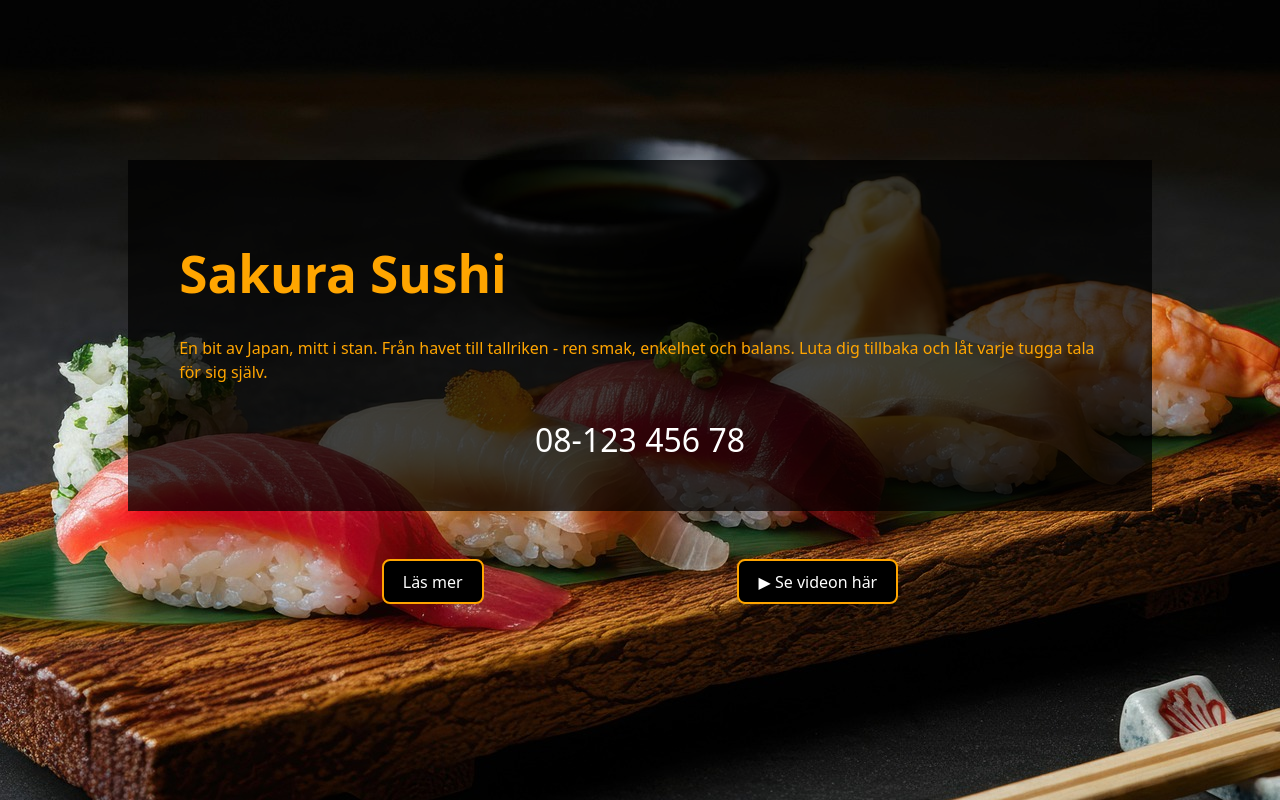
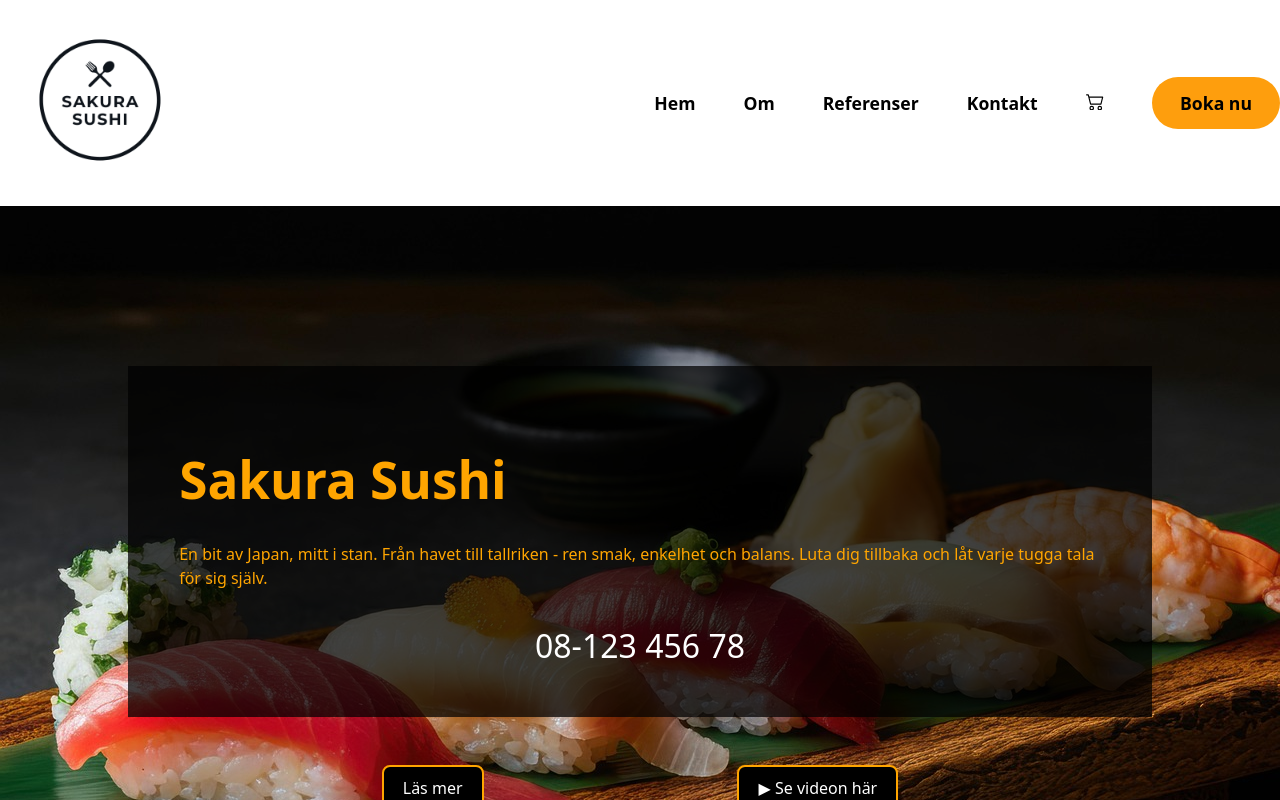
Before and after one commit to EMELIEAXI/Restaurang.React, a React (Vite) app in the folder RestaurangReact/: page / in a window 1280 px wide. Shown: the top 800 px of the page. Built offline with nearby package versions, Linux system fonts and the light colour scheme.

Commit message:
Första commit - Navbar

```diff
--- a/RestaurangReact/index.html
+++ b/RestaurangReact/index.html
@@ -4,7 +4,7 @@
     <meta charset="UTF-8" />
     <link rel="icon" type="image/svg+xml" href="/vite.svg" />
     <meta name="viewport" content="width=device-width, initial-scale=1.0" />
-    <link rel="stylesheet" href="/RestaurangReact/src/styling/Testimonials.css">
+    <link rel="stylesheet" href="/RestaurangReact/src/index.css">
     <title>RestaurangReact</title>
   </head>
   <body>
--- a/RestaurangReact/src/App.jsx
+++ b/RestaurangReact/src/App.jsx
@@ -1,4 +1,5 @@
 import './App.css'
+import Navbar from './components/Navbar.jsx'
 import Header from "./components/header.jsx"
 import About from './components/About.jsx'
 import Footer from './components/Footer.jsx'
@@ -10,10 +11,11 @@ function App() {
 
   return (
     <>
+    <Navbar></Navbar>
     <Header></Header>
-    {/* <About></About> */}
-    {/* <Work></Work>   */}
-    {/* <Contact></Contact> */}
+    <About></About>
+    <Work></Work>
+    <Contact></Contact>
     <Testimonials></Testimonials>
     <Footer></Footer>
     </>
--- /dev/null
+++ b/RestaurangReact/src/components/Navbar.jsx
@@ -0,0 +1,79 @@
+import React, { useState } from "react";
+import Logo from "../Assets/logo.png";
+import { BsCart2 } from "react-icons/bs";
+import { HiOutlineBars3 } from "react-icons/hi2";
+
+import Box from "@mui/material/Box";
+import Drawer from "@mui/material/Drawer";
+import List from "@mui/material/List";
+import Divider from "@mui/material/Divider";
+import ListItem from "@mui/material/ListItem";
+import ListItemButton from "@mui/material/ListItemButton";
+import ListItemIcon from "@mui/material/ListItemIcon";
+import ListItemText from "@mui/material/ListItemText";
+
+import HomeIcon from "@mui/icons-material/Home";
+import InfoIcon from "@mui/icons-material/Info";
+import CommentRoundedIcon from "@mui/icons-material/CommentRounded";
+import PhoneRoundedIcon from "@mui/icons-material/PhoneRounded";
+import ShoppingCartRoundedIcon from "@mui/icons-material/ShoppingCartRounded";
+
+import "../Styling/Navbar.css";
+
+const Navbar = () => {
+  const [openMenu, setOpenMenu] = useState(false);
+
+  const menuOptions = [
+    { text: "Hem", icon: <HomeIcon /> },
+    { text: "Om", icon: <InfoIcon /> },
+    { text: "Referenser", icon: <CommentRoundedIcon /> },
+    { text: "Kontakt", icon: <PhoneRoundedIcon /> },
+    { text: "Vagn", icon: <ShoppingCartRoundedIcon /> },
+  ];
+
+  return (
+    <nav id="navbar">
+      <div className="nav-logo-container">
+        <img src={Logo} alt="Restaurang Logo" />
+      </div>
+
+      <div className="navbar-links-container">
+        <a href="#home">Hem</a>
+        <a href="#about">Om</a>
+        <a href="#testimonials">Referenser</a>
+        <a href="#kontakt">Kontakt</a>
+        <a href="#">
+          <BsCart2 className="navbar-cart-icon" />
+        </a>
+        <button className="primary-button">Boka nu</button>
+      </div>
+
+      <div className="navbar-menu-container">
+        <HiOutlineBars3 onClick={() => setOpenMenu(true)} />
+      </div>
+
+      <Drawer open={openMenu} onClose={() => setOpenMenu(false)} anchor="right">
+        <Box
+          sx={{ width: 250 }}
+          role="presentation"
+          onClick={() => setOpenMenu(false)}
+          onKeyDown={() => setOpenMenu(false)}
+        >
+          <List>
+            {menuOptions.map((item) => (
+              <ListItem key={item.text} disablePadding>
+                <ListItemButton>
+                  <ListItemIcon>{item.icon}</ListItemIcon>
+                  <ListItemText primary={item.text} />
+                </ListItemButton>
+              </ListItem>
+            ))}
+          </List>
+          <Divider />
+        </Box>
+      </Drawer>
+    </nav>
+  );
+}
+
+export default Navbar;
--- /dev/null
+++ b/RestaurangReact/src/styling/Navbar.css
@@ -0,0 +1,65 @@
+nav {
+  display: flex;
+  align-items: center;
+  justify-content: space-between;
+  min-height: 90px;
+  width: 100%;
+}
+.nav-logo-container {
+    max-width: 100px;
+}
+.nav-logo-container img {
+    max-width: 200px;
+    height: auto;
+}
+.navbar-menu-container {
+  display: none;
+}
+.navbar-links-container a {
+  margin-right: 3rem;
+  text-decoration: none;
+  color: black;
+  font-size: 1.1rem;
+  font-weight: 600;
+}
+.primary-button {
+  padding: 0.9rem 1.75rem;
+  background-color: #fe9e0d;
+  border: none;
+  border-radius: 5rem;
+  font-size: 1.1rem;
+  cursor: pointer;
+  font-weight: 600;
+  transition: 0.2s;
+}
+.navbar-cart-icon {
+  font-size: 1.15rem;
+}
+.primary-button:hover {
+  background-color: #e48f0f;
+}
+.navbar-menu-container svg {
+  font-size: 1.5rem;
+  cursor: pointer;
+}
+
+@media (max-width: 48rem) {
+  .navbar-links-container a {
+    margin-right: 1rem;
+    font-size: 1rem;
+  }
+  .primary-button {
+    font-size: 1rem;
+  }
+}
+@media (max-width: 30rem) {
+  .nav-logo-container {
+    max-width: 140px;
+  }
+  .navbar-links-container {
+    display: none;
+  }
+  .navbar-menu-container {
+    display: flex;
+  }
+}
```
Also changed, not shown: RestaurangReact/package.json (+6 -1 lines), RestaurangReact/src/assets/logo.png (added), 1 other file (tests, documents, lock files or other folders).
